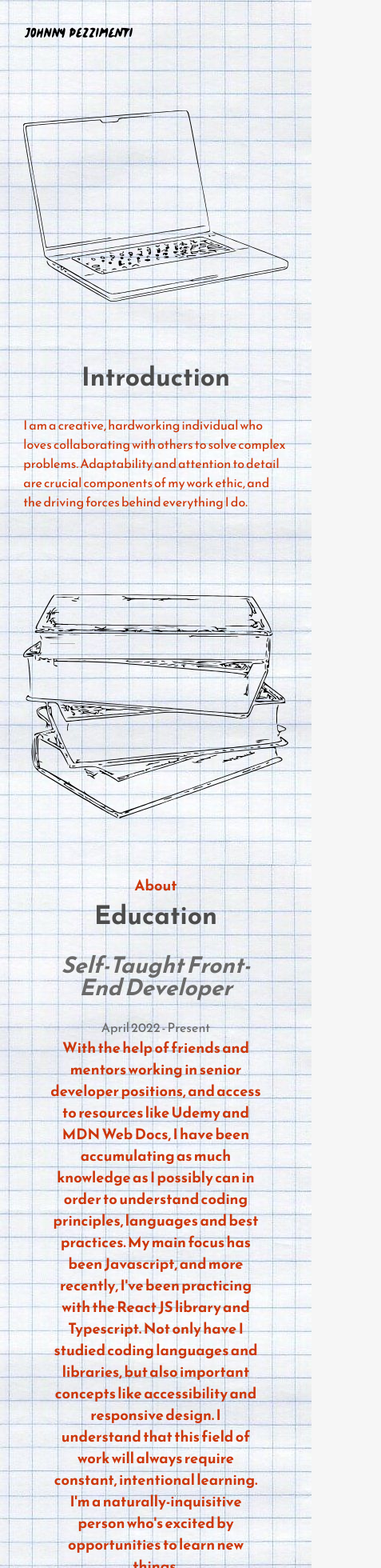
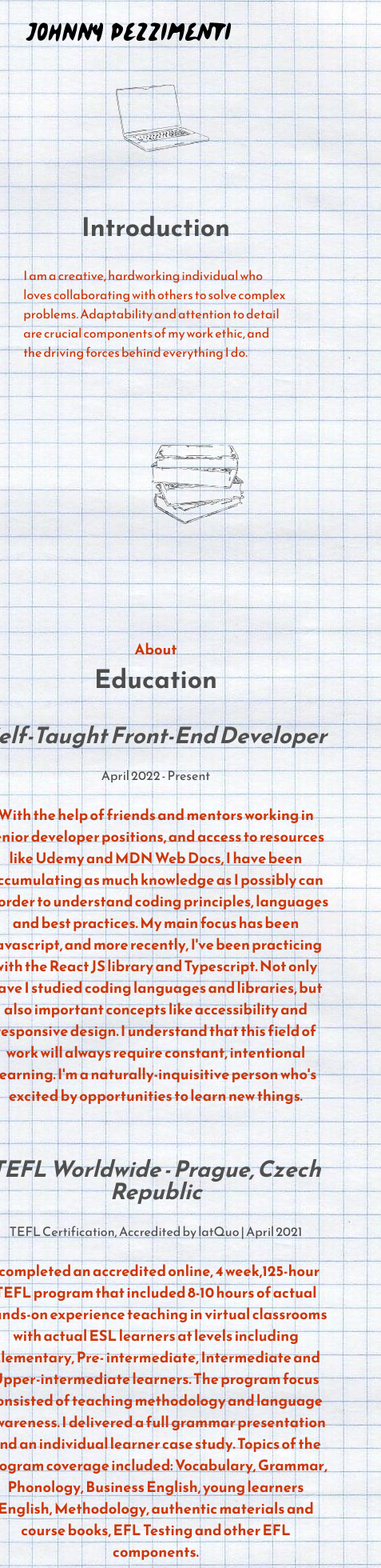
Before and after one commit to JohnnyPezzimenti/CV-website, a React (Create React App) app: page / in a window 390 px wide. Shown: the top 1960 px of the page at 80% size, 477 px wide, since content can reach past the window. Built offline with nearby package versions, Linux system fonts and the light colour scheme.

Commit message:
Cleared console errors and made aesthetic changes

```diff
--- a/public/index.html
+++ b/public/index.html
@@ -7,7 +7,6 @@
   <meta name="viewport" content="width=device-width, initial-scale=1" />
   <meta name="theme-color" content="#000000" />
   <meta name="description" content="Web site created using create-react-app" />
-  <link rel="apple-touch-icon" href="%PUBLIC_URL%/logo192.png" />
   <link rel="manifest" href="%PUBLIC_URL%/manifest.json" />
   <link rel="preconnect" href="https://fonts.googleapis.com">
   <link rel="preconnect" href="https://fonts.gstatic.com" crossorigin>
--- a/src/App.css
+++ b/src/App.css
@@ -30,9 +30,15 @@ nav {
   justify-content: space-between;
   min-height: 90px;
 }
+
 .navbar-menu-container {
   display: none;
 }
+
+.nav-logo-container img {
+  height: 8vh;
+}
+
 .navbar-links-container a {
   margin-right: 3rem;
   text-decoration: none;
@@ -41,7 +47,7 @@ nav {
   font-weight: 600;
 }
 .primary-button {
-  padding: 0.9rem 1.75rem;
+  padding: 1rem 1.75rem;
   background-color: white;
   outline: none;
   border: none;
@@ -61,14 +67,18 @@ nav {
 .home-banner-container {
   position: relative;
   display: flex;
-  padding-top: 3rem;
+  padding-top: 1rem;
 }
-.home-bannerImage-container {
-  position: absolute;
+.home-image-container {
+  /*position: absolute;
   top: -100px;
   right: -170px;
   z-index: -2;
-  max-width: 700px;
+  max-width: 700px;*/
+  flex: 0.9 1;
+    margin-left: 1rem;
+    max-width: 30vw;
+    height: 40vh;
 }
 .home-image-section {
   max-width: 600px;
@@ -88,11 +98,20 @@ nav {
   max-width: 600px;
 }
 .primary-text {
-  font-size: clamp(1rem, 3vw, 1.5rem);
+  /*font-size: clamp(1rem, 3vw, 1.5rem);
   max-width: 500px;
   color: #6a6a6a;
-  margin: 1.5rem 0rem;
+  margin: 1.5rem 0rem;*/
+  padding: 2rem 0rem;
+  color: #505050;
 }
+
+.primary-text-skills {
+    text-align: center;
+    max-width: 80%;
+    margin-top: 2rem;
+  }
+
 
 .primary-text-color {
   font-size: clamp(1rem, 3vw, 1.5rem);
@@ -124,14 +143,25 @@ nav {
   background-color: #e48f0f;
 }
 .about-section-image-container {
-  flex: 0.9;
+  flex: 0.9 1;
   margin-right: 1rem;
+  max-width: 30vw;
+  height: 40vh;
+  margin-top: 2rem;
+  margin-bottom: 3rem;
 }
 .about-section-text-container {
   flex: 1;
   justify-content: center;
   display: flex;
   flex-direction: column;
+}
+
+.education-section {
+    display: flex;
+    justify-content: center;
+    align-items: center;
+    flex-wrap: wrap;
 }
 .primary-subheading {
   font-weight: 700;
@@ -168,7 +198,7 @@ nav {
   border: none;
   outline: none;
   font-size: 1.3rem;
-  padding: 0.5rem 1rem;
+  padding: 1rem 1rem;
 }
 .footer-wrapper {
   margin: 6rem 0rem;
@@ -205,7 +235,7 @@ nav {
 .skills-section-bottom {
   margin-top: 2rem;
   background-color: white;
-  padding: 1.5rem 2rem;
+  padding: 1rem 2rem;
   display: flex;
   align-items: center;
   justify-content: center;
@@ -233,7 +263,7 @@ nav {
   margin-top: 1.5rem;
 }
 .work-section-wrapper {
-  margin-top: 15rem;
+  margin-top: 5rem;
 }
 .work-section-top p {
   text-align: center;
@@ -314,8 +344,13 @@ nav {
   }
 }
 @media (max-width: 800px) {
-  .nav-logo-container {
+
+  /*.nav-logo-container {
     max-width: 140px;
+  }*/
+
+  .nav-logo-container img {
+    height: 7vh;
   }
   .navbar-links-container {
     display: none;
@@ -337,19 +372,41 @@ nav {
   }
   .home-image-section,
   .about-section-image-container {
-    width: 100%;
-    max-width: 400px;
+    flex: 0.9 1;
+    margin-left: 10rem;
+    max-width: 30vw;
+    height: 40vh;
+    margin-bottom: -10rem;
+
   }
   .primary-heading {
     text-align: center;
     max-width: 90%;
   }
   .primary-text {
+    width: 500px;
+    min-height: 350px;
+    padding: 1rem 2rem;
+    display: flex;
+    flex-direction: column;
+    justify-content: center;
+    align-items: center;
+    text-align: center;
+    color: #505050;
+    margin: 1rem 2rem;
+  }
+
+  .primary-text-skills {
     text-align: center;
     max-width: 80%;
   }
 
-  .home-text-section,
+  .home-text-section {
+    justify-content: center;
+    align-items: center;
+    margin-top: 4rem;
+  }
+
   .about-section-text-container {
     justify-content: center;
     align-items: center;
@@ -357,8 +414,9 @@ nav {
   }
   .secondary-button {
     font-size: 1rem;
-    padding: 0.8rem 2rem;
+    padding: 1rem 2rem;
     cursor: pointer;
+    margin-bottom: 1rem;
   }
   .about-section-container {
     margin-top: 5rem !important;
@@ -380,7 +438,7 @@ nav {
     margin-top: 1rem !important;
   }
   .contact-form-container {
-    padding: 0.5rem !important;
+    padding: 1rem !important;
     flex-direction: column;
     justify-content: center;
     align-items: center;
@@ -388,11 +446,13 @@ nav {
   }
   .contact-form-container input {
     font-size: 1rem !important;
+    width: 80vw;
     max-width: 100%;
-    padding: 0.5rem 1rem !important;
-    margin-bottom: 0.8rem !important;
+    padding: 1rem 1rem !important;
+    margin-bottom: 0.5rem !important;
     text-align: center;
   }
+
   .footer-wrapper {
     flex-direction: column;
   }
@@ -413,3 +473,14 @@ nav {
     display: none;
   }
 }
+
+.visuallyhidden {
+  border: 0;
+  clip: rect(0 0 0 0);
+  height: 1px;
+  margin: -1px;
+  overflow: hidden;
+  padding: 0;
+  position: absolute;
+  width: 1px;
+}
--- a/src/App.js
+++ b/src/App.jsx
@@ -6,9 +6,23 @@ import Skills from './Components/Skills';
 import Contact from './Components/Contact';
 import Footer from './Components/Footer';
 import Navbar from './Components/Navbar'
+import { useEffect, useState } from 'react';
 
 function App() {
+  const [counter, setCounter] = useState(1);
+
+  useEffect(()=>{
+
+    setCounter(oldState => {
+      const newState = oldState+1;
+      console.log(oldState, 'oldState', newState, 'newState');
+      return newState;
+    });
+    console.log(counter, 'counter');
+  },[]);
+
   return (
+    counter > 2 ?
     <div className="App">
       <Home />
       <About />
@@ -16,7 +30,8 @@ function App() {
       <Skills />
       <Contact />
       <Footer />
-    </div>
+    </div> :
+    'loader'
   );
 }
 
--- a/src/Components/About.js
+++ b/src/Components/About.js
@@ -13,35 +13,37 @@ const About = () => {
                 <h2 className='primary-heading'>
                     Education
                 </h2>
-                <p className='primary-text'>
+                <div className='education-section'>
+                <section className='primary-text'>
                     <h3 className='italic-subheading'>Self-Taught Front-End Developer</h3>
                     <br></br>
-                    April 2022 - Present
+                    <div className='education-subtext'>April 2022 - Present</div>
                     <br></br>
                     <p className='primary-subheading'>
                         With the help of friends and mentors working in senior developer positions, and access to resources like Udemy and MDN Web Docs, I have been accumulating as much knowledge as I possibly can in order to understand coding principles, languages and best practices. My main focus has been Javascript, and more recently, I've been practicing with the React JS library and Typescript. Not only have I studied coding languages and
                         libraries, but also important concepts like accessibility and responsive design. I understand that this field of work will always require constant, intentional learning. I'm a naturally-inquisitive person who's excited by opportunities to learn new things.
                     </p>
-                </p>
-                <p className='primary-text'>
+                </section>
+                <section className='primary-text'>
                     <h3 className='italic-subheading'>TEFL Worldwide - Prague, Czech Republic</h3>
                     <br></br>
-                    TEFL Certification, Accredited by latQuo | April 2021
+                    <div className='education-subtext'>TEFL Certification, Accredited by latQuo | April 2021</div>
                     <br></br>
                     <p className='primary-subheading'>
                         I completed an accredited online, 4 week,125-hour TEFL program that included 8-10 hours of actual hands-on experience teaching in virtual classrooms with actual ESL learners at levels including Elementary, Pre- intermediate, Intermediate and Upper-intermediate learners. The program focus consisted of teaching methodology and language awareness. I delivered a full grammar presentation and an individual learner case study.
                         Topics of the program coverage included: Vocabulary, Grammar, Phonology, Business English,
                         young learners English, Methodology, authentic materials and course books, EFL Testing and other EFL components.
                     </p>
-                </p>
-                <p className='primary-text'>
+                </section>
+                <section className='primary-text'>
                     <h3 className='italic-subheading'>Daytona State University</h3>
                     <br></br>
-                    Music Production Technology | September 2015
+                    <div className='education-subtext'>Music Production Technology | September 2015</div>
                     <br></br>
                     <p className='primary-subheading'>My time at Daytona State granted me proficiency in Pro Tools and a general familiarity with recording software and musical hardware. It deeply explored the science behind sound and provided real-world examples of how it can be manipulated to the listener’s advantage. There was extensive coverage of industry history and practices, music management, and sound engineering methodology.
                     </p>
-                </p>
+                </section>
+                </div>
 
             </div>
         </div>
--- a/src/Components/Contact.js
+++ b/src/Components/Contact.js
@@ -5,7 +5,8 @@ const Contact = () => {
     <div className='contact-page-wrapper'>
         <h2 className='primary-heading'>Reach out!</h2>
         <div className='contact-form-container'>
-            <input type='text' placeholder='Email address goes here' />
+        <label htmlFor='submit-email-address' className='visuallyhidden'>Enter email address</label>
+        <input name='submit-email-address' type='text' placeholder='Email address goes here' />
             <button className='secondary-button'>Submit</button>
         </div>
     </div>
--- a/src/Components/Skills.js
+++ b/src/Components/Skills.js
@@ -5,7 +5,7 @@ const Skills = () => {
     <div className='work-section-wrapper'>
         <div className='work-section-top'>
             <h2 className='primary-heading'>Skills</h2>
-            <h3 className='primary-text'>
+            <h3 className='primary-text-skills'>
                 - HTML
                 <br></br>
                 - CSS
--- a/src/Components/Work.js
+++ b/src/Components/Work.js
@@ -3,14 +3,17 @@ import React from 'react';
 const Work = () => {
     const workInfoData = [
         {
+            id: 1,
             title: 'Online English Teacher, Independent on Preply.com: May 2021 - Present',
             text: 'I conduct both individual and group lessons for international English learners. I focus largely on practical application, but pride myself in my enthusiasm to tailor each lesson around the specific needs of my students. I am responsible for preparing all of my lesson plans, gathering teaching resources, researching various linguistic functions and managing my own schedule. The majority of my students are young professionals, but I have experience with many different demographics and am open to any level.',
         },
         {
+            id: 2,
             title: 'Recording Engineer, Independent and Remote: 2013 - Present',
             text: 'I regularly undertake various musical projects, such as writing, recording, mixing and mastering. I studied Music Production Technology at Daytona State College, but was unable to complete my degree due to professional sacrifices. However, I took the knowledge that I obtained from my studies and was able to expand my technical capabilities. This has led me to career opportunities like composing video game scores, writing musical pieces for choreographed dance productions and producing full length albums.',
         },
         {
+            id: 3,
             title: 'General Manager, Neighbors Taqueria in DeLand, Florida: Aug 2017 - Aug 2019',
             text: 'I oversaw the complete operation of this small restaurant. I was the main handler of payroll, scheduling, hiring and training of the staff. Outside of normal business hours, my tasks were placing, receiving, and organizing wholesale orders and inventory. I have many years of culinary experience, and I was able to use my acquired knowledge, and the knowledge of those around me, to build unique recipes enjoyed by many.',
         },
@@ -24,7 +27,7 @@ const Work = () => {
         </div>
         <div className='work-section-bottom'>
             {workInfoData.map((data) => (
-                <div className='work-section-info'>
+                <div className='work-section-info' key={data.id}>
 
                         <h3>{data.title}</h3>
                         <p>{data.text}</p>
```
Also changed, not shown: public/manifest.json.
